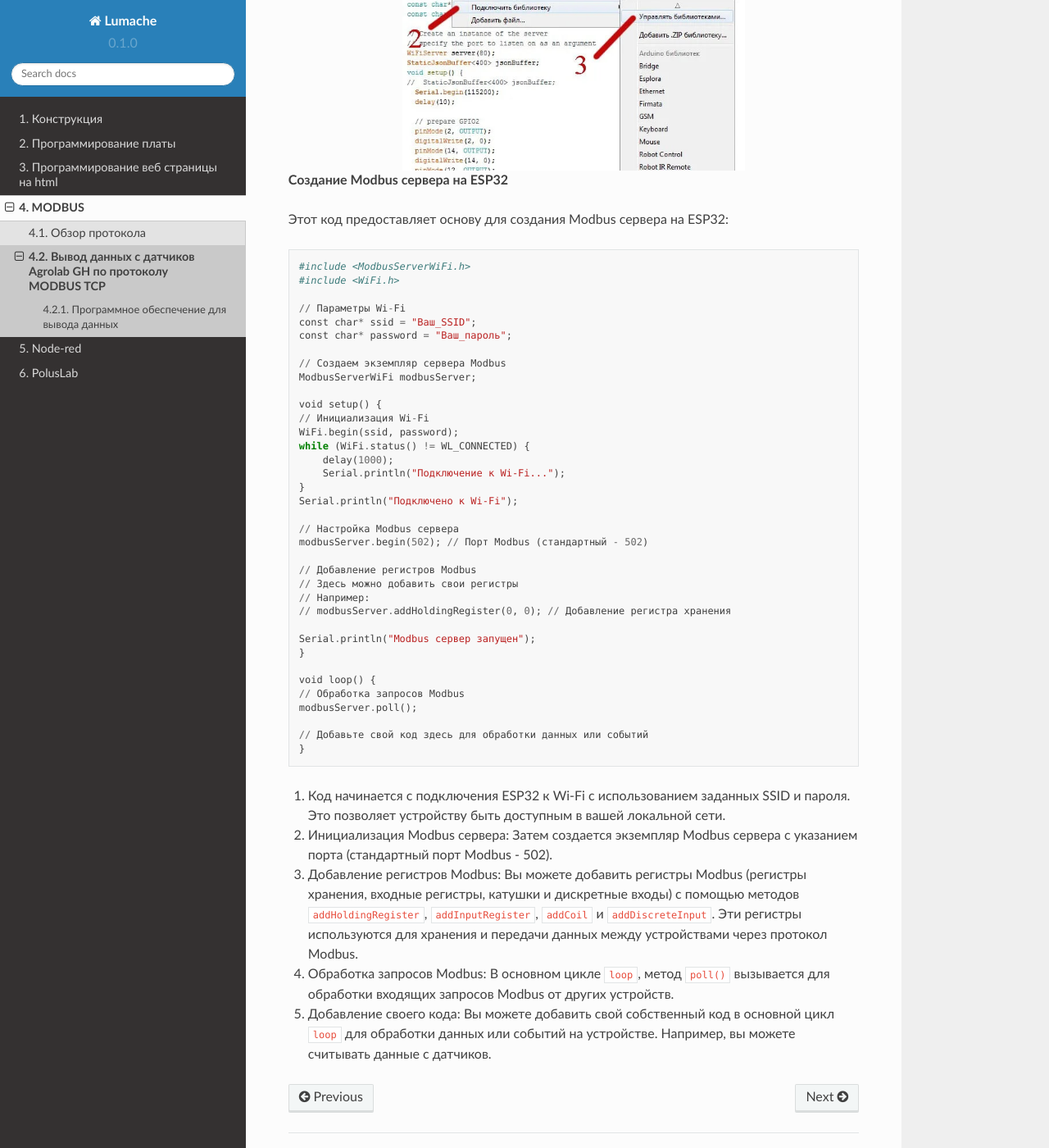
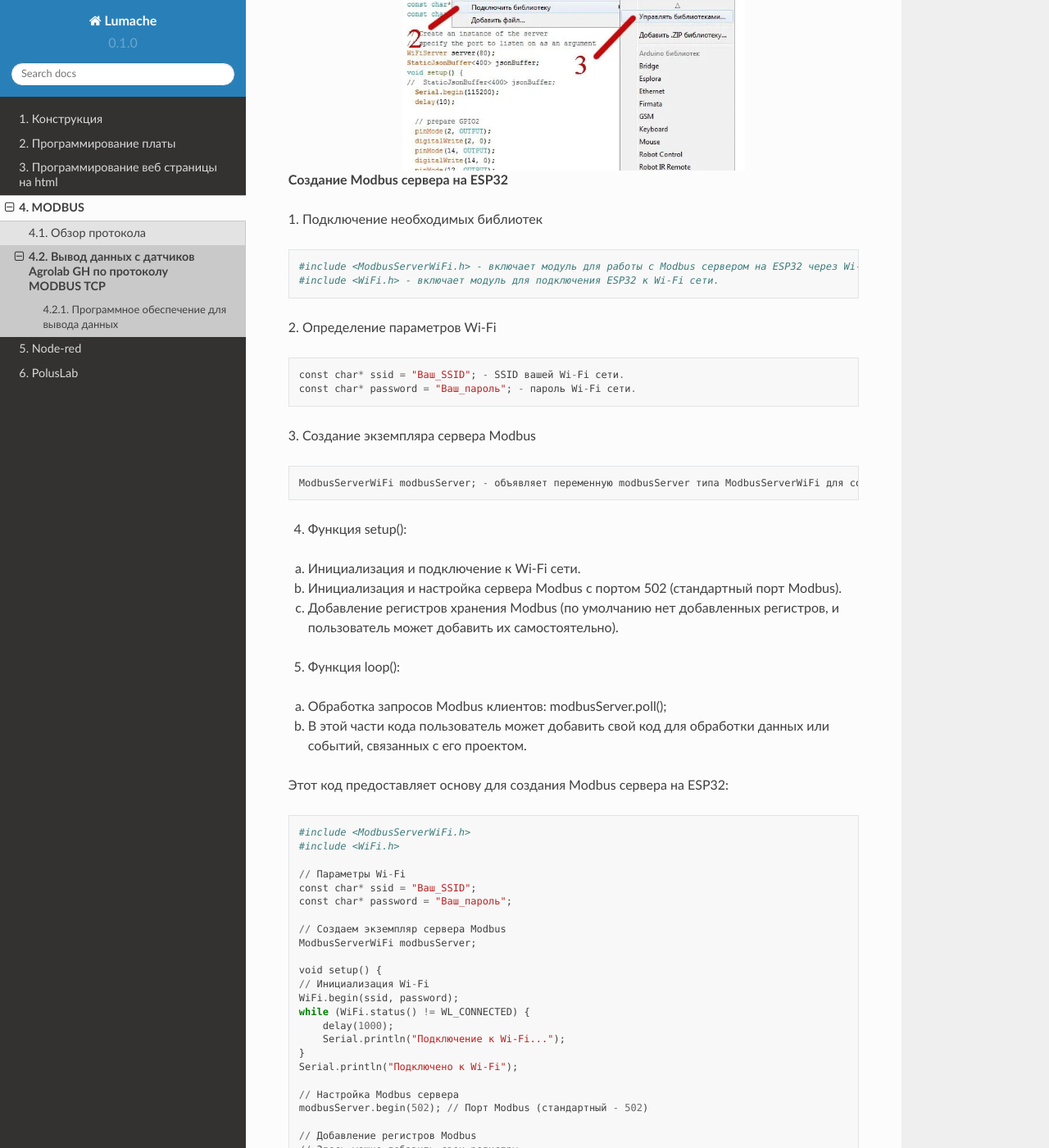
Before and after one commit to BBanwz/book_AL_GH, a Sphinx documentation site: the page built from docs/4MODEBUS/2dataOut.rst, in a window 1280 px wide and 1400 px high, scrolled down 655 px. Shown: the whole window at 82% size. Built offline with Sphinx 7.4.7 and the Read the Docs theme 2.0.0, drawn with Linux system fonts in a browser that asks for light colours.

Commit message:
Update 2dataOut.rst

```diff
--- a/docs/4MODEBUS/2dataOut.rst
+++ b/docs/4MODEBUS/2dataOut.rst
@@ -18,6 +18,34 @@
 
 
 **Создание Modbus сервера на ESP32**
+
+1. Подключение необходимых библиотек
+::
+
+    #include <ModbusServerWiFi.h> - включает модуль для работы с Modbus сервером на ESP32 через Wi-Fi.
+    #include <WiFi.h> - включает модуль для подключения ESP32 к Wi-Fi сети.
+
+2. Определение параметров Wi-Fi
+::
+
+    const char* ssid = "Ваш_SSID"; - SSID вашей Wi-Fi сети.
+    const char* password = "Ваш_пароль"; - пароль Wi-Fi сети.
+
+3. Создание экземпляра сервера Modbus
+::
+
+    ModbusServerWiFi modbusServer; - объявляет переменную modbusServer типа ModbusServerWiFi для создания Modbus сервера.
+
+4. Функция setup():
+
+a. Инициализация и подключение к Wi-Fi сети.
+b. Инициализация и настройка сервера Modbus с портом 502 (стандартный порт Modbus).
+c. Добавление регистров хранения Modbus (по умолчанию нет добавленных регистров, и пользователь может добавить их самостоятельно).
+
+5. Функция loop():
+
+a. Обработка запросов Modbus клиентов: modbusServer.poll();
+b. В этой части кода пользователь может добавить свой код для обработки данных или событий, связанных с его проектом.
 
 Этот код предоставляет основу для создания Modbus сервера на ESP32::
 
@@ -57,13 +85,3 @@
 
     // Добавьте свой код здесь для обработки данных или событий
     }
-
-1. Код начинается с подключения ESP32 к Wi-Fi с использованием заданных SSID и пароля. Это позволяет устройству быть доступным в вашей локальной сети.
-
-2. Инициализация Modbus сервера: Затем создается экземпляр Modbus сервера с указанием порта (стандартный порт Modbus - 502).
-
-3. Добавление регистров Modbus: Вы можете добавить регистры Modbus (регистры хранения, входные регистры, катушки и дискретные входы) с помощью методов ``addHoldingRegister``, ``addInputRegister``, ``addCoil`` и ``addDiscreteInput``. Эти регистры используются для хранения и передачи данных между устройствами через протокол Modbus.
-
-4. Обработка запросов Modbus: В основном цикле ``loop``, метод ``poll()`` вызывается для обработки входящих запросов Modbus от других устройств.
-
-5. Добавление своего кода: Вы можете добавить свой собственный код в основной цикл ``loop`` для обработки данных или событий на устройстве. Например, вы можете считывать данные с датчиков.
```
